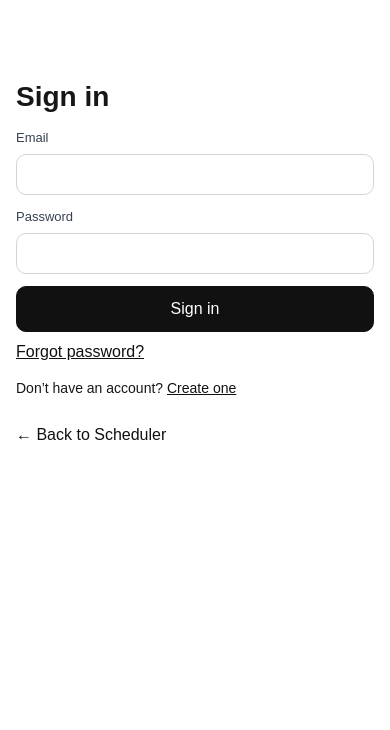
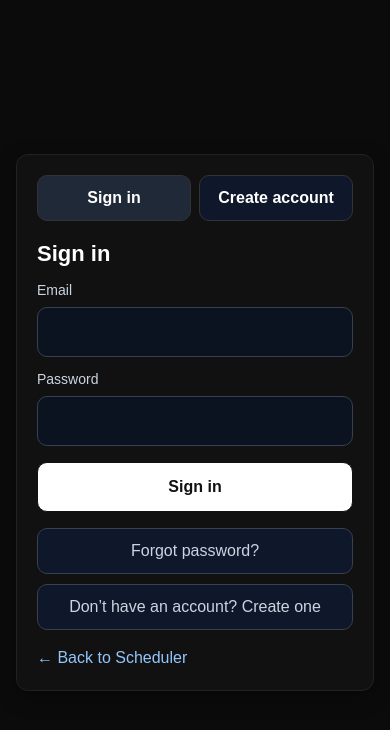
Before and after one commit to ethanriley28/ybl-app, a Next.js app: page /auth in a window 390 px wide. Shown: the top 730 px of the page. Built offline with nearby package versions, Linux system fonts and the light colour scheme; no server answers.

Commit message:
ui(auth): mobile-friendly sign in / create account with big buttons

```diff
--- a/app/auth/page.tsx
+++ b/app/auth/page.tsx
@@ -1,75 +1,171 @@
+// app/auth/page.tsx
 'use client';
 
-import React from 'react';
-import { supabase } from '@/lib/supabaseClient'; // if alias fails, use: import { supabase } from '../../lib/supabaseClient';
+import * as React from 'react';
+import { useRouter, useSearchParams } from 'next/navigation';
+import { supabase } from '@/lib/supabaseClient';
+
+type Mode = 'signIn' | 'signUp';
 
 export default function AuthPage() {
-  const [mode, setMode] = React.useState<'signIn' | 'signUp'>('signIn');
+  const router = useRouter();
+  const params = useSearchParams();
+  const [mode, setMode] = React.useState<Mode>('signIn');
   const [email, setEmail] = React.useState('');
   const [password, setPassword] = React.useState('');
+  const [loading, setLoading] = React.useState(false);
   const [msg, setMsg] = React.useState<string | null>(null);
-  const [loading, setLoading] = React.useState(false);
+  const [err, setErr] = React.useState<string | null>(null);
 
-  async function onSubmit(e: React.FormEvent) {
+  // Allow deep-link like /auth?mode=signUp
+  React.useEffect(() => {
+    const m = (params.get('mode') || '').toLowerCase();
+    if (m === 'signup') setMode('signUp');
+  }, [params]);
+
+  async function handleSubmit(e: React.FormEvent) {
     e.preventDefault();
+    setLoading(true);
+    setErr(null);
     setMsg(null);
-    setLoading(true);
     try {
       if (mode === 'signIn') {
-        const { error } = await supabase.auth.signInWithPassword({ email, password });
-        if (error) setMsg(error.message);
-        else window.location.href = '/scheduler';
+        const { error } = await supabase.auth.signInWithPassword({ email: email.trim(), password });
+        if (error) throw error;
+        router.replace('/scheduler');
       } else {
-        const { data, error } = await supabase.auth.signUp({ email, password });
-        if (error) setMsg(error.message);
-        else {
-          // If email confirmation is ON, they must check email. If OFF, they may be auto-signed-in.
-          setMsg('Account created. Check email for confirmation if required, then sign in.');
-          // Optional: try redirect if session exists
-          const { data: s } = await supabase.auth.getSession();
-          if (s.session) window.location.href = '/scheduler';
+        const { error } = await supabase.auth.signUp({ email: email.trim(), password });
+        if (error) throw error;
+        setMsg('Account created. You can sign in now.');
+        setMode('signIn');
       }
-      }
+    } catch (e: any) {
+      setErr(e?.message || 'Something went wrong');
     } finally {
       setLoading(false);
     }
   }
 
-  async function onForgotPassword() {
-    const value = prompt('Enter your email to reset password:')?.trim() || '';
-    if (!value) return;
-    const { error } = await supabase.auth.resetPasswordForEmail(value, {
-      redirectTo: `${window.location.origin}/auth/reset`,
+  async function handleForgot() {
+    const input = prompt('Enter your account email to reset password:')?.trim();
+    if (!input) return;
+    try {
+      setLoading(true);
+      setErr(null);
+      setMsg(null);
+      const { error } = await supabase.auth.resetPasswordForEmail(input, {
+        redirectTo: `${location.origin}/auth/reset`,
       });
-    alert(error ? error.message : 'Reset link sent! Check your email.');
+      if (error) throw error;
+      setMsg('Reset link sent. Check your email.');
+    } catch (e: any) {
+      setErr(e?.message || 'Could not send reset email');
+    } finally {
+      setLoading(false);
+    }
   }
 
   return (
-    <main style={{ maxWidth: 520, margin: '60px auto', padding: 16 }}>
-      <h1 style={{ fontSize: 28, fontWeight: 700, marginBottom: 10 }}>
-        {mode === 'signIn' ? 'Sign in' : 'Create account'}
+    <main
+      style={{
+        minHeight: '100dvh',
+        display: 'grid',
+        placeItems: 'center',
+        padding: 16,
+        background: '#0b0b0b',
+        color: '#fff',
+      }}
+    >
+      <div
+        style={{
+          width: '100%',
+          maxWidth: 420,
+          background: '#111',
+          border: '1px solid #222',
+          borderRadius: 12,
+          padding: 20,
+          boxShadow: '0 6px 20px rgba(0,0,0,0.35)',
+        }}
+      >
+        {/* Mode header */}
+        <div style={{ display: 'flex', gap: 8, marginBottom: 16 }}>
+          <button
+            type="button"
+            onClick={() => setMode('signIn')}
+            aria-pressed={mode === 'signIn'}
+            style={{
+              flex: 1,
+              padding: '10px 12px',
+              borderRadius: 10,
+              border: '1px solid #333',
+              background: mode === 'signIn' ? '#1f2937' : '#0f172a',
+              color: '#fff',
+              fontWeight: 700,
+              cursor: 'pointer',
+            }}
+          >
+            Sign in
+          </button>
+          <button
+            type="button"
+            onClick={() => setMode('signUp')}
+            aria-pressed={mode === 'signUp'}
+            style={{
+              flex: 1,
+              padding: '10px 12px',
+              borderRadius: 10,
+              border: '1px solid #333',
+              background: mode === 'signUp' ? '#1f2937' : '#0f172a',
+              color: '#fff',
+              fontWeight: 700,
+              cursor: 'pointer',
+            }}
+          >
+            Create account
+          </button>
+        </div>
+
+        <h1 style={{ fontSize: 22, fontWeight: 800, marginBottom: 10 }}>
+          {mode === 'signIn' ? 'Sign in' : 'Create your account'}
         </h1>
 
-      <form onSubmit={onSubmit} style={{ display: 'grid', gap: 12 }}>
-        <label style={{ fontSize: 13, color: '#374151' }}>
-          Email
+        <form onSubmit={handleSubmit} style={{ display: 'grid', gap: 12 }}>
+          <label style={{ display: 'grid', gap: 6 }}>
+            <span style={{ fontSize: 14, color: '#cbd5e1' }}>Email</span>
             <input
               type="email"
+              inputMode="email"
+              autoComplete="email"
+              required
               value={email}
               onChange={(e) => setEmail(e.target.value)}
-            style={{ width: '100%', padding: 10, borderRadius: 10, border: '1px solid #d1d5db', marginTop: 6 }}
-            required
+              style={{
+                width: '100%',
+                padding: '12px 14px',
+                borderRadius: 10,
+                border: '1px solid #374151',
+                background: '#0b1220',
+                color: '#fff',
+              }}
             />
           </label>
 
-        <label style={{ fontSize: 13, color: '#374151' }}>
-          Password
+          <label style={{ display: 'grid', gap: 6 }}>
+            <span style={{ fontSize: 14, color: '#cbd5e1' }}>Password</span>
             <input
               type="password"
+              autoComplete={mode === 'signIn' ? 'current-password' : 'new-password'}
+              required
               value={password}
               onChange={(e) => setPassword(e.target.value)}
-            style={{ width: '100%', padding: 10, borderRadius: 10, border: '1px solid #d1d5db', marginTop: 6 }}
-            required
+              style={{
+                width: '100%',
+                padding: '12px 14px',
+                borderRadius: 10,
+                border: '1px solid #374151',
+                background: '#0b1220',
+                color: '#fff',
+              }}
             />
           </label>
 
@@ -77,72 +173,88 @@ export default function AuthPage() {
             type="submit"
             disabled={loading}
             style={{
+              marginTop: 4,
+              padding: '12px 14px',
+              borderRadius: 10,
+              border: '1px solid #111',
+              background: '#fff',
+              color: '#111',
+              fontWeight: 800,
+              cursor: 'pointer',
+            }}
+          >
+            {loading ? (mode === 'signIn' ? 'Signing in…' : 'Creating…') : mode === 'signIn' ? 'Sign in' : 'Create account'}
+          </button>
+        </form>
+
+        {/* Big targets for mobile */}
+        <div style={{ marginTop: 16, display: 'grid', gap: 10 }}>
+          <button
+            type="button"
+            onClick={handleForgot}
+            style={{
+              width: '100%',
               padding: '10px 12px',
               borderRadius: 10,
-            border: '1px solid #111',
-            background: '#111',
-            color: '#fff',
+              border: '1px solid #374151',
+              background: '#0f172a',
+              color: '#cbd5e1',
               cursor: 'pointer',
-            minWidth: 140
-          }}
-        >
-          {loading ? 'Please wait…' : (mode === 'signIn' ? 'Sign in' : 'Create account')}
-        </button>
-
-        {mode === 'signIn' && (
-          <button
-            type="button"
-            onClick={onForgotPassword}
-            style={{
-              background: 'transparent',
-              border: 0,
-              color: '#111',
-              textDecoration: 'underline',
-              marginTop: -4,
-              textAlign: 'left',
-              cursor: 'pointer'
             }}
           >
             Forgot password?
           </button>
+
+          {mode === 'signIn' ? (
+            <button
+              type="button"
+              onClick={() => setMode('signUp')}
+              style={{
+                width: '100%',
+                padding: '10px 12px',
+                borderRadius: 10,
+                border: '1px solid #374151',
+                background: '#0f172a',
+                color: '#cbd5e1',
+                cursor: 'pointer',
+              }}
+            >
+              Don’t have an account? Create one
+            </button>
+          ) : (
+            <button
+              type="button"
+              onClick={() => setMode('signIn')}
+              style={{
+                width: '100%',
+                padding: '10px 12px',
+                borderRadius: 10,
+                border: '1px solid #374151',
+                background: '#0f172a',
+                color: '#cbd5e1',
+                cursor: 'pointer',
+              }}
+            >
+              Already have an account? Sign in
+            </button>
           )}
+        </div>
 
+        {err && (
+          <div style={{ marginTop: 12, color: '#fecaca', fontSize: 14 }}>
+            {err}
+          </div>
+        )}
         {msg && (
-          <div role="status" aria-live="polite" style={{ marginTop: 4 }}>
+          <div style={{ marginTop: 12, color: '#bbf7d0', fontSize: 14 }}>
             {msg}
           </div>
         )}
-      </form>
 
-      <div style={{ marginTop: 14, fontSize: 14 }}>
-        {mode === 'signIn' ? (
-          <>
-            Don’t have an account?{' '}
-            <button
-              type="button"
-              onClick={() => (setMode('signUp'), setMsg(null))}
-              style={{ background: 'transparent', border: 0, color: '#111', textDecoration: 'underline', cursor: 'pointer' }}
-            >
-              Create one
-            </button>
-          </>
-        ) : (
-          <>
-            Already have an account?{' '}
-            <button
-              type="button"
-              onClick={() => (setMode('signIn'), setMsg(null))}
-              style={{ background: 'transparent', border: 0, color: '#111', textDecoration: 'underline', cursor: 'pointer' }}
-            >
-              Sign in
-            </button>
-          </>
-        )}
+        <div style={{ marginTop: 16 }}>
+          <a href="/scheduler" style={{ color: '#93c5fd', textDecoration: 'none' }}>← Back to Scheduler</a>
         </div>
-
-      <a href="/scheduler" style={{ display: 'inline-block', marginTop: 24, textDecoration: 'none', color: '#111' }}>
-        ← Back to Scheduler
-      </a>
+      </div>
     </main>
   );
 }
```
Lines whose indentation alone changed are shown as unchanged.
